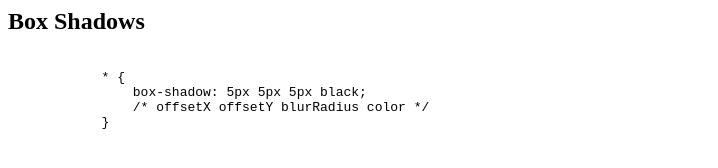
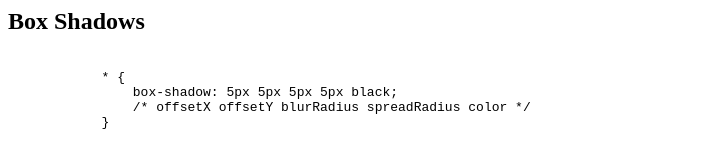
Before and after one commit to ARMNTL/odin-recipes, a plain HTML site: page index.html in a window 1280 px wide. Shown: the part 616-784 px from the top of the page, without its empty margins (0-718 px from the left). Drawn offline with Linux system fonts and the light colour scheme.

Commit message:
fix: typo

```diff
--- a/index.html
+++ b/index.html
@@ -45,8 +45,8 @@
     <pre>
         <code>
             * {
-                box-shadow: 5px 5px 5px black;
-                /* offsetX offsetY blurRadius color */
+                box-shadow: 5px 5px 5px 5px black;
+                /* offsetX offsetY blurRadius spreadRadius color */
             }
         </code>
     </pre>
```
